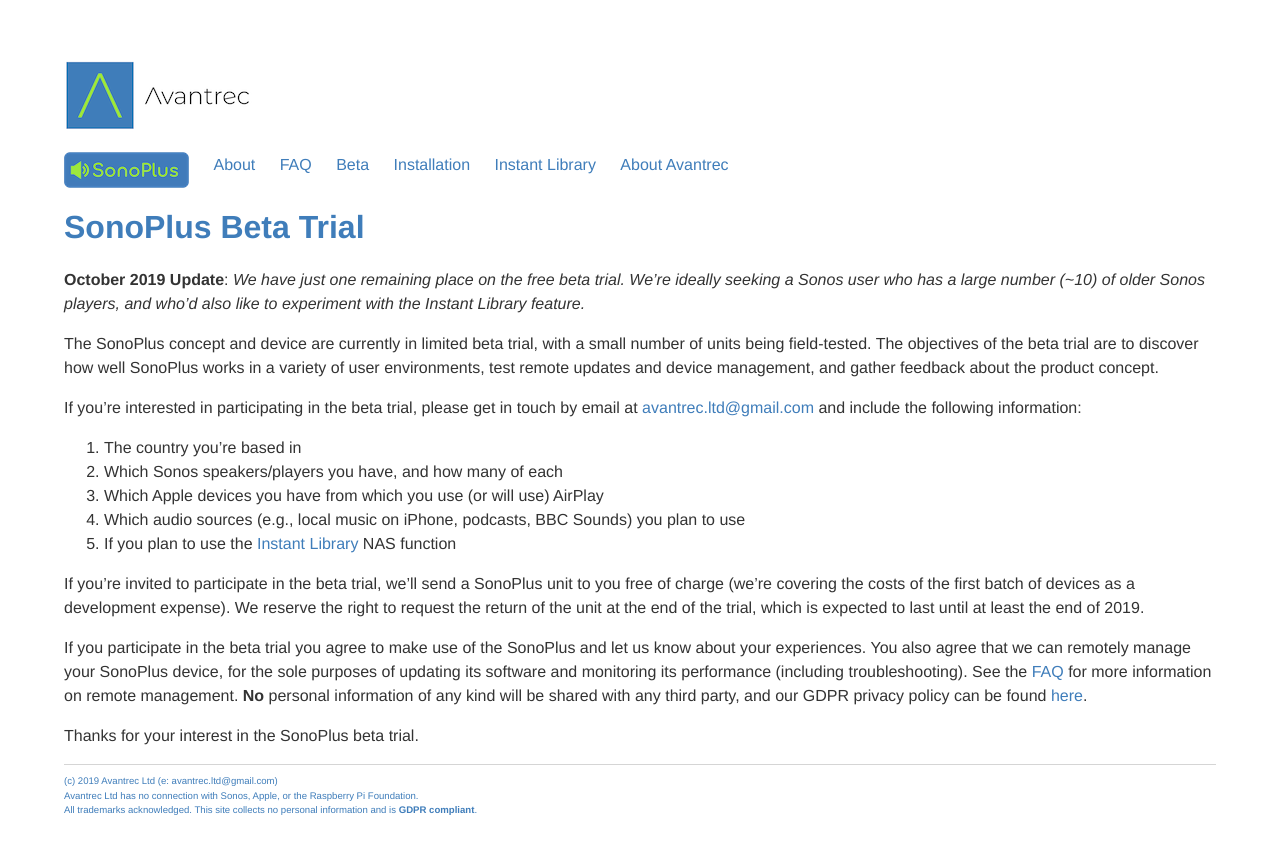
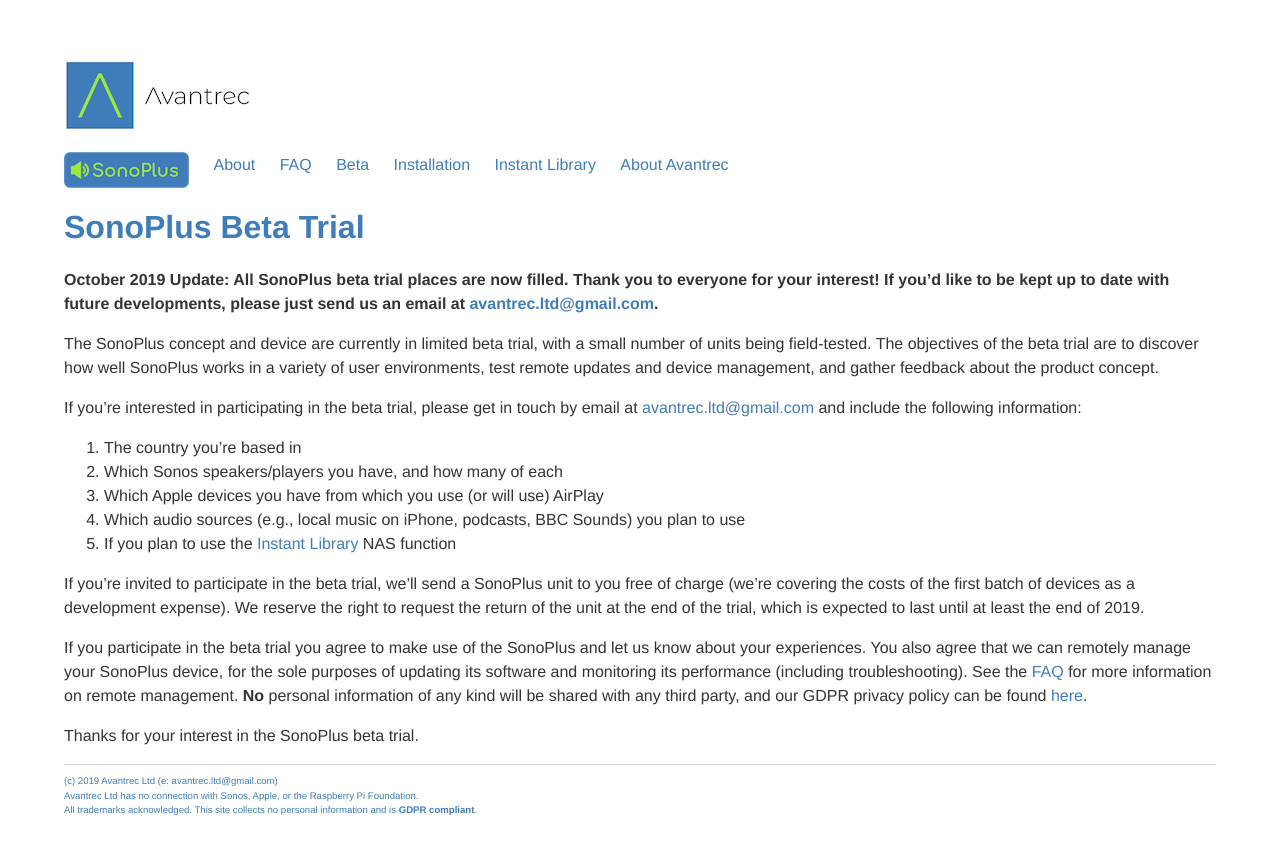
Before and after one commit to avantrec/avantrec.github.io, a Jekyll site: the page built from sonoplus/beta.md, in a window 1280 px wide. Shown: the top 854 px of the page. Built offline with Jekyll 4.4.1, drawn with Linux system fonts in a browser that asks for light colours.

Commit message:
Close the beta trial.

```diff
--- a/sonoplus/beta.md
+++ b/sonoplus/beta.md
@@ -5,7 +5,7 @@
 
 # SonoPlus Beta Trial
 
-**October 2019 Update**: *We have just one remaining place on the free beta trial. We're ideally seeking a Sonos user who has a large number (~10) of older Sonos players, and who'd also like to experiment with the Instant Library feature.*
+**October 2019 Update: All SonoPlus beta trial places are now filled. Thank you to everyone for your interest! If you'd like to be kept up to date with future developments, please just send us an email at [avantrec.ltd@gmail.com](avantrec.ltd@gmail.com).**
 
 The SonoPlus concept and device are currently in limited beta trial, with a small number of units being field-tested. The objectives of the beta trial are to discover how well SonoPlus works in a variety of user environments, test remote updates and device management, and gather feedback about the product concept.
 
```
